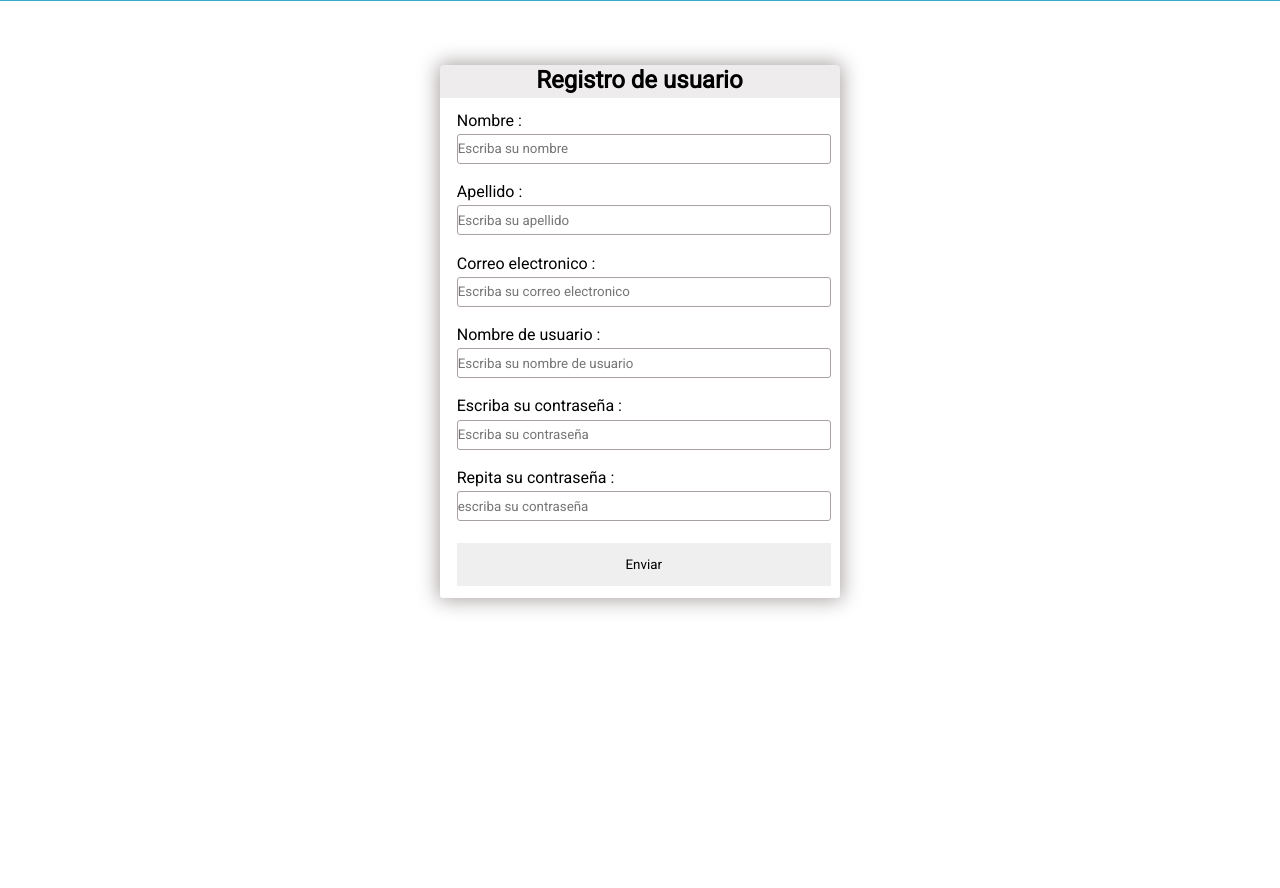
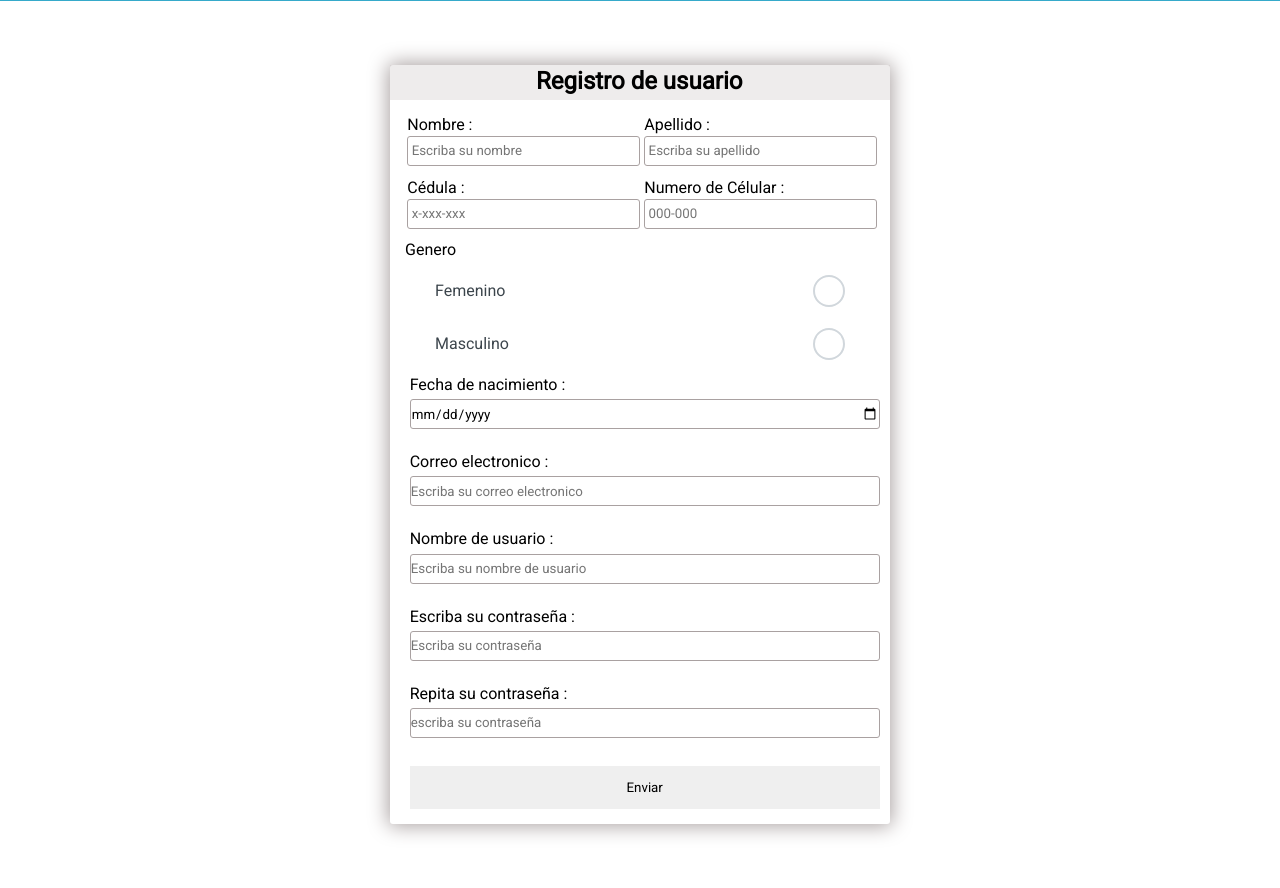
Before and after one commit to 18Roderick/game, a PHP site: page /game/registrar.php in a window 1280 px wide. Shown: the part 172-1060 px from the top of the page. Before the commit the page ends 783 px from the top, so only its background shows below. Run offline with PHP 8.4, Linux system fonts and the light colour scheme.

Commit message:
edicion del registro de usuario y sus estilos

```diff
--- a/public/css/form.css
+++ b/public/css/form.css
@@ -1,5 +1,85 @@
+.inputGroup {
+  background-color: #fff;
+  display: block;
+  margin: 10px 0;
+  position: relative;
+}
+.inputGroup label {
+  padding: 12px 30px;
+  width: 100%;
+  display: block;
+  text-align: left;
+  color: #3C454C;
+  cursor: pointer;
+  position: relative;
+  z-index: 2;
+  transition: color 200ms ease-in;
+  overflow: hidden;
+}
+.inputGroup label:before {
+  width: 10px;
+  height: 10px;
+  border-radius: 50%;
+  content: '';
+  background-color: rgba(54,170, 202, .9);
+  position: absolute;
+  left: 50%;
+  top: 50%;
+  -webkit-transform: translate(-50%, -50%) scale3d(1, 1, 1);
+          transform: translate(-50%, -50%) scale3d(1, 1, 1);
+  transition: all 300ms cubic-bezier(0.4, 0, 0.2, 1);
+  opacity: 0;
+  z-index: -1;
+}
+.inputGroup label:after {
+  width: 32px;
+  height: 32px;
+  content: '';
+  border: 2px solid #D1D7DC;
+  background-color: #fff;
+  background-repeat: no-repeat;
+  background-position: 2px 3px;
+  border-radius: 50%;
+  z-index: 2;
+  position: absolute;
+  right: 30px;
+  top: 50%;
+  -webkit-transform: translateY(-50%);
+          transform: translateY(-50%);
+  cursor: pointer;
+  transition: all 200ms ease-in;
+}
+.inputGroup input:checked ~ label {
+  color: #fff;
+}
+.inputGroup input:checked ~ label:before {
+  -webkit-transform: translate(-50%, -50%) scale3d(56, 56, 1);
+          transform: translate(-50%, -50%) scale3d(56, 56, 1);
+  opacity: 1;
+}
+.inputGroup input:checked ~ label:after {
+  background-color: #54E0C7;
+  border-color: #54E0C7;
+}
+.inputGroup input {
+  width: 32px;
+  height: 32px;
+  order: 1;
+  z-index: 2;
+  position: absolute;
+  right: 30px;
+  top: 50%;
+  -webkit-transform: translateY(-50%);
+          transform: translateY(-50%);
+  cursor: pointer;
+  visibility: hidden;
+}
+
+
+
+
 .main-form{
-	width: 400px;
+	width: 500px;
 	margin: auto;
 	margin-top: 5%;
 	margin-bottom: 5%;
@@ -17,6 +97,12 @@
 	text-align: center;
 	padding: .3% .3% 1% 0%;
 	background-color: rgba(169, 161, 161, .2);
+}
+.half{
+	display: inline-block;
+	width: 49.58%;
+	margin: 0;
+	padding: 0;
 }
 
 .label-form{
--- a/public/css/index.css
+++ b/public/css/index.css
@@ -23,7 +23,7 @@
 @media screen and (max-width: 600px) {
 	.game-title h1 {
 		padding-top: 4%;
-		font-size: 3.5rem;
+		font-size: 3rem;
 	}
 }
 
--- a/public/js/main.js
+++ b/public/js/main.js
@@ -1,29 +1,40 @@
-/* const URL = () => {
+const emailRegex = /^(([^<>()[\]\.,;:\s@\"]+(\.[^<>()[\]\.,;:\s@\"]+)*)|(\".+\"))@(([^<>()[\]\.,;:\s@\"]+\.)+[^<>()[\]\.,;:\s@\"]{2,})$/i;
+const cedulaRegex= /^P$|^(?:PE|E|N|[23456789]|[23456789](?:A|P)?|1[0123]?|1[0123]?(?:A|P)?)$|^(?:PE|E|N|[23456789]|[23456789](?:AV|PI)?|1[0123]?|1[0123]?(?:AV|PI)?)-?$|^(?:PE|E|N|[23456789](?:AV|PI)?|1[0123]?(?:AV|PI)?)-(?:\d{1,4})-?$|^(PE|E|N|[23456789](?:AV|PI)?|1[0123]?(?:AV|PI)?)-(\d{1,4})-(\d{1,5})$/i
+
+window.onload = function(){
+  var form = document.querySelector('form');
+  //$('#registrar').attr('disabled', true);
+
+}
+
+const URL = () => {
   const config = {
     protocolo: 'http:',
     dominio: '//localhost/',
     archivo: 'game/data_info.php',
-    url: () => {
+    url: function() {
       return `${this.protocolo}${this.dominio}${this.archivo}`;
     },
   };
   return config.url();
 };
- */
 
-function validateFrom() {
 
-  return true;
+function validateFrom(form) {
+  var nombre = document.forms['formulario']['nombre'];
+  var apellido = document.forms['formulario']['apellido'];
+
+  return false;
 
 }
 
 function buscarUsuario(user) {
 
-  console.log(user.value.length);
   const data = {
     user: user.value,
   };
   if (user.value.length > 0) {
+    $('#usuario').fadeIn();
     $.ajax({
       data,
       url:URL() ,
@@ -33,6 +44,11 @@ function buscarUsuario(user) {
       },
       success: response => {
         $('#usuario').html(response);
+        setTimeout(()=>{
+          $('#usuario').fadeOut();
+        },3000);
+        $('#registrar').css('visibility', 'visible');
+        $("#registrar").slideDown(1000);
       },
     });
 
--- a/registrar.php
+++ b/registrar.php
@@ -8,57 +8,39 @@
 </head>
 <body>
 <link rel="stylesheet" type="text/css" href="public/css/form.css">
-<?php include("header.php"); ?>
+<?php include "header.php";?>
+
 <?php
+
 if (array_key_exists('registrar', $_POST)) {
 
     $nombre = $_POST['nombre'];
 	$apellido = $_POST['apellido'];
+	$fecha = $_POST['fecha'];
+	$cedula = $_POST['cedula'];
+	$celular = $_POST['celular'];
     $user = $_POST['userName'];
-			$correo = $_POST['correo'];
+	$correo = $_POST['email'];
+	$sexo= $_POST['sexo'];
     $clave = $_POST['password'];
     $clave2 = $_POST['password2'];
 	$key = crypt($clave, substr($correo, 0, 2));
+	echo var_dump(getdate()['year']);
+	echo '<br>';
+	echo var_dump(date_parse($fecha));
+	printForm();
 
 
+} else {
+    if (array_key_exists('error', $_GET)) {
+		echo "<div id='titulo' class='alert alert-danger' role='alert'>" . $_GET['error'] . "</div>";
+	}
 
-			//
-			if ($correo !='' && $clave !='') {
-				require("models/usuarios.php");
-				// verificando el nuevo usuario
-				$obj_validar = new usuarios();
-				$usuario_validado = $obj_validar->existe_usuario($correo);
-				$nfilas =0;
-				foreach ($usuario_validado as $resultado) {
-				foreach ($resultado as  $value) {
-					$nfilas = $value;
-					}
-				}
-				//
-
-				if ($nfilas == 0 && strlen($clave)>7 && $clave == $clave2) {
-					$obj_usuario = new usuarios();
-					$obj_usuario->nuevo_usuario($nombre, $apellido, $correo, $fecha, $sexo, $key);
-					echo "Resgitro exitoso";
-					echo "<p><a href='login.php'>Iniciar sesion</a></p>";
-
-				}elseif($nfilas != 0){
-						header("Location: http://localhost/semestral/resgistrar.php?error='El correo ingresa ya esta en uso, por favor utilize otro'");
-				}elseif($clave != $clave2){
-						header("Location: http://localhost/semestral/resgistrar.php?error='las contraseñas no coinciden'");
-				}else{
-
-					header("Location: http://localhost/semestral/resgistrar.php?error='La contraseña ingresada es muy corta. <br> Introduzca al menos 8 caracteres'");
+	printForm();
 
 }
 
-
-			}
-
-		}else{
-			if (array_key_exists('error', $_GET)) {
-	 			echo "<div id='titulo' class='alert alert-danger' role='alert'>".$_GET['error']."</div>"	;
-	 		}
+function printForm(){
 
 	?>
 		<div class="main-form">
@@ -67,27 +49,76 @@
 		</div>
 		<div class="container-form">
 
-		<form action="/game/registrar.php" class="form" method="POST" name="registrar" onsubmit="return validateForm()">
+			<form action='/game/registrar.php' class='form' method="POST" name="formulario" onsubmit="return validateForm(this)">
 
+				<div class="half">
 					<label for="nombre" class="label-form">Nombre :</label>
-		<input type="text" class="input-form text" name="nombre" id="nombre" placeholder="Escriba su nombre">
+					<input type="text" class="input-form text" name="nombre" id="nombre"
+					<?php
+						if(isset($_POST['nombre'])){ echo "value='".$_POST['nombre']."'"; }
+					?>
+					required placeholder=" Escriba su nombre">
+				</div>
 
+				<div class="half">
 					<label for="apellido" class="label-form">Apellido :</label>
-		<input type="text" class="input-form text" name="apellido" id="apellido" placeholder="Escriba su apellido">
+					<input type="text" class="input-form text" name="apellido" id="apellido"
+					<?php
+						if(isset($_POST['apellido'])){ echo "value='".$_POST['apellido']."'"; }
+					?>
+					required placeholder=" Escriba su apellido">
+				</div>
+				<!-- datos personales -->
+				<div class="half">
+					<label for="cedula" class="label-form">Cédula : <span id="mensaje-cedula"></span></label>
+					<input type="text" class="input-form text" name="cedula" id="cedula"
+					required placeholder=" x-xxx-xxx">
+				</div>
 
-		<label for="email" class="label-form">Correo electronico :</label>
-		<input type="email" class="input-form text" name="email" id="email" placeholder="Escriba su correo electronico">
+				<div class="half">
+					<label for="celular" class="label-form">Numero de Célular : <span id="mensaje-celular"></span></label>
+					<input type="text" class="input-form text" name="celular" id="celular"
+					required placeholder=" 000-000">
+				</div>
 
-		<label for="userName" class="label-form">Nombre de usuario :</label>
-		<input type="text" class="input-form text" name="userName" id="userName" onkeyup="buscarUsuario(this)" placeholder="Escriba su nombre de usuario">
+				<!-- fecha de nacimiento y sexo-->
 
-		<label id="password" class="label-form">Escriba su contraseña :</label>
-		<input type="password" class="input-form text" name="password" id="password" placeholder="Escriba su contraseña">
+				<p>Genero <span id="mensaje-genero"></span></p>
+				<div class="inputGroup">
+					<input id="radio1" name="sexo" type="radio" required/>
+					<label for="radio1" >Femenino</label>
+				</div>
+				<div class="inputGroup">
+					<input id="radio2" name="sexo" type="radio"/>
+					<label for="radio2">Masculino</label>
+				</div>
 
-		<label id="password2" class="label-form"> Repita su contraseña :</label>
-		<input type="password" class="input-form text " name="password2" id="password2" placeholder="escriba su contraseña">
 
-		<input type="submit" class="input-form button" name="registrar" value="Enviar">
+				<label for="fecha" class="label-form">Fecha de nacimiento :</label>
+				<input type="date" class="input-form text" name="fecha" id="fecha"
+				required placeholder=" fecha de nacimineto">
+
+
+				<label for="email" class="label-form">Correo electronico : <span id="mensaje-correo"></span></label>
+				<input type="email" class="input-form text" name="email" id="email"
+				required placeholder="Escriba su correo electronico">
+
+				<label for="userName" class="label-form">Nombre de usuario :
+					<span id="usuario" ></span>
+				</label>
+				<input type="text" class="input-form text" name="userName" id="userName"
+				required onkeyup="buscarUsuario(this)" placeholder="Escriba su nombre de usuario">
+
+
+				<label id="password" class="label-form">Escriba su contraseña : <span id="mensaje-pw"></span></label>
+				<input type="password" class="input-form text" name="password" id="password"
+				required placeholder="Escriba su contraseña">
+
+				<label id="password2" class="label-form"> Repita su contraseña : <span id="mensaje-pw"></label>
+				<input type="password" class="input-form text " name="password2" id="password2"
+				required  placeholder="escriba su contraseña">
+
+				<input type="submit" class="input-form button" id="registrar" name="registrar" value="Enviar">
 			</form>
 			</div>
 		</div>
```
Also changed, not shown: other parts of public/css/form.css (+33 -1 lines), data_info.php (+5 -3 lines), tutorial.php (+7 -1 lines). Lines whose indentation alone changed are shown as unchanged.
